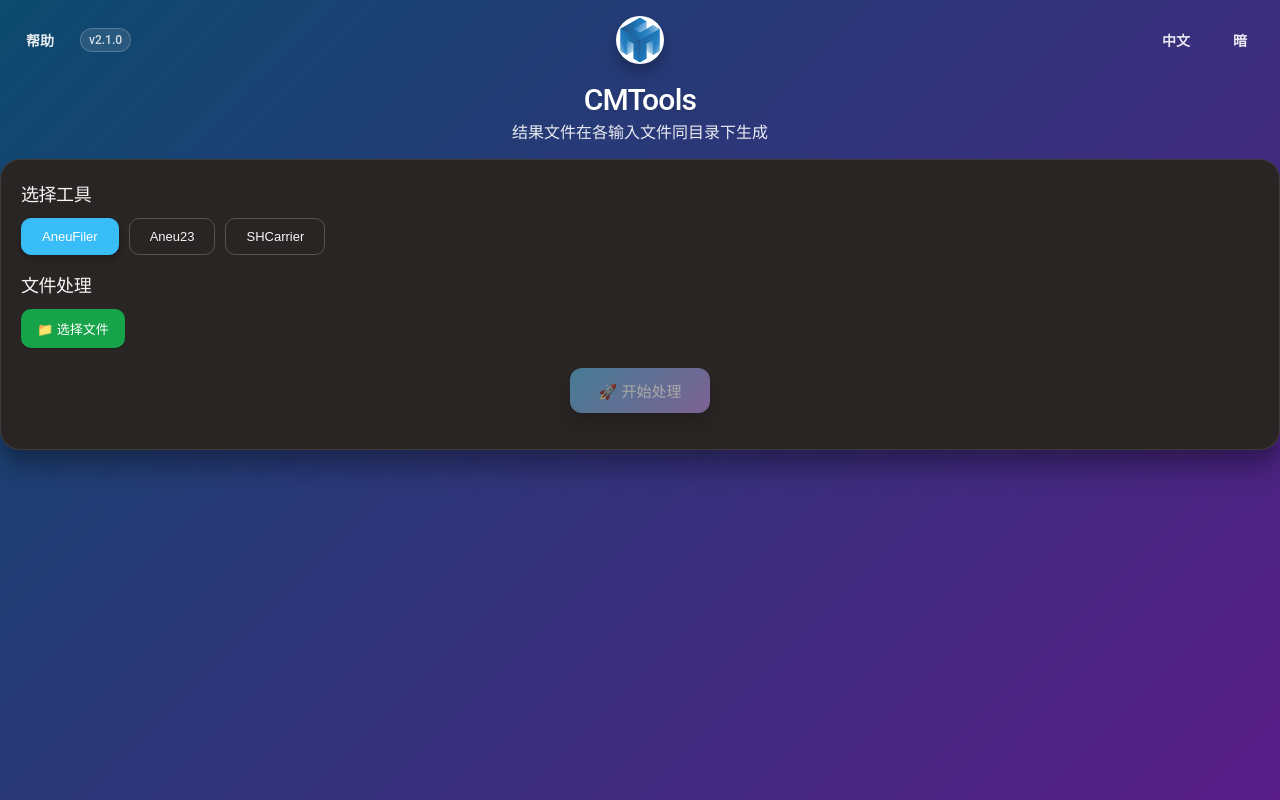
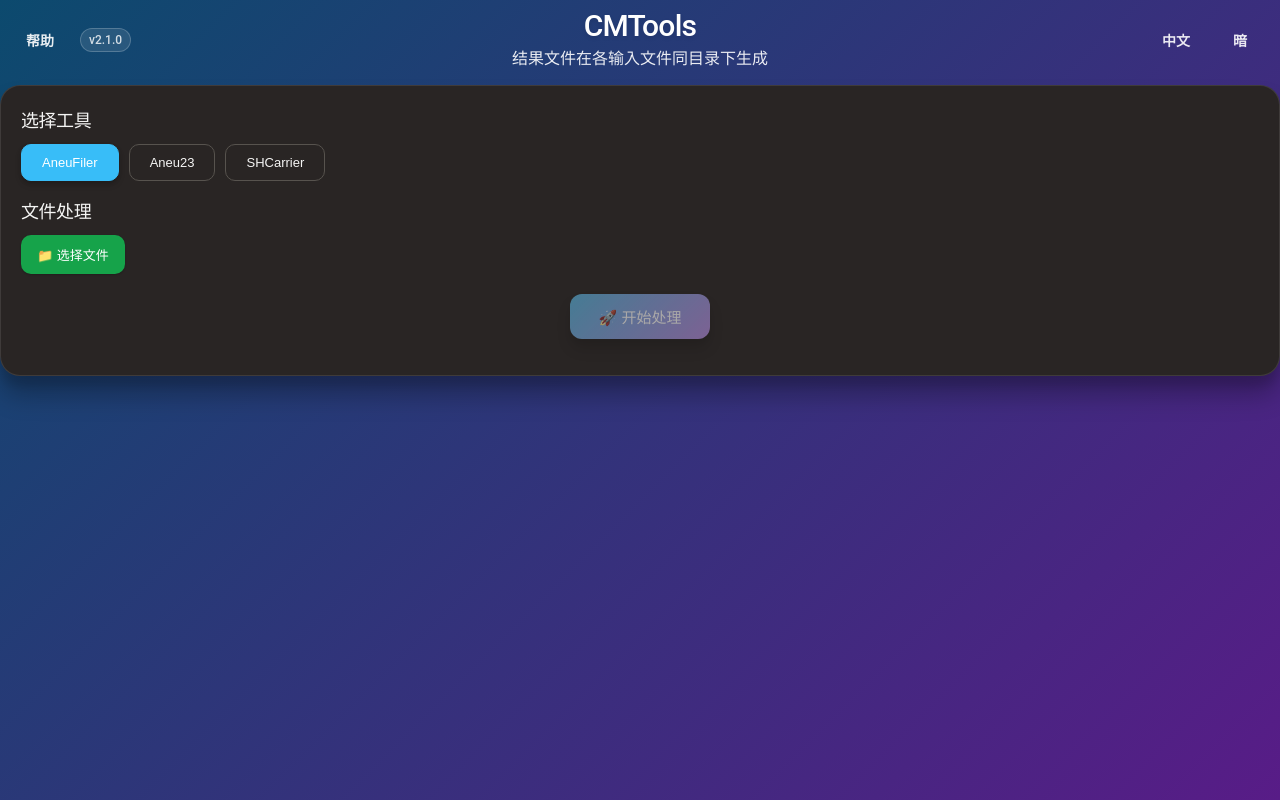
Before and after one commit to NTLx/CMTools, a Vue app: page / in a window 1280 px wide. Built offline with nearby package versions, Linux system fonts and the light colour scheme.

Commit message:
refactor(界面): 移除logo图片并调整头部样式
移除App.vue中的logo图片并简化头部样式，同时更新用户手册中的界面截图和主题切换按钮描述。这些修改旨在简化界面元素并保持文档与UI的一致性。

```diff
--- a/src/App.vue
+++ b/src/App.vue
@@ -309,7 +309,6 @@ onMounted(() => {
           <span>{{ isDarkMode ? (currentLanguage === 'zh' ? '暗' : 'Dark') : (currentLanguage === 'zh' ? '亮' : 'Light') }}</span>
         </button>
       </div>
-      <img src="/logo.png" class="logo" alt="CMTools Logo" />
       <h1>CMTools</h1>
       <p class="subtitle">{{ t('subtitle') }}</p>
     </header>
@@ -611,7 +610,7 @@ html, body {
 .header {
   text-align: center;
   margin-bottom: 16px;
-  padding: 16px 0 0 0;
+  padding: 8px 0 0 0;
   color: var(--text-on-primary);
   position: relative;
 }
@@ -688,17 +687,10 @@ html, body {
   font-size: 14px;
 }
 
-.logo {
-  width: 48px;
-  height: 48px;
-  border-radius: 50%;
-  margin-bottom: 8px;
-  background: white;
-  box-shadow: var(--shadow-lg);
-}
+
 
 .header h1 {
-  margin: 6px 0 2px 0;
+  margin: 0 0 2px 0;
   font-size: 1.875rem;
   font-weight: 500;
   letter-spacing: -0.025em;
```
Also changed, not shown: 1 other file (tests, documents, lock files or other folders).
